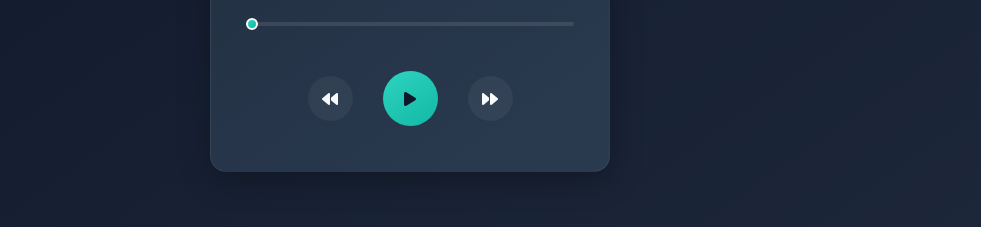
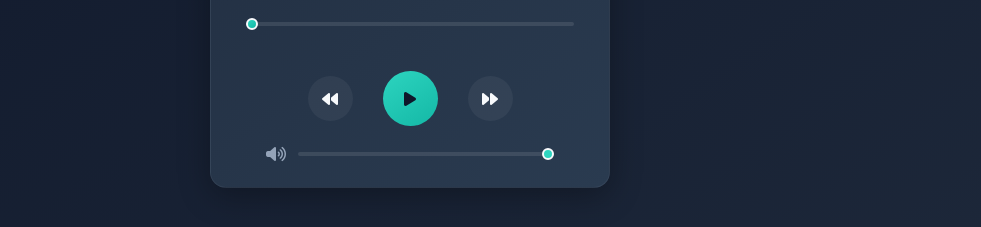
Before and after one commit to little-software-engineer/playlist-player, a plain HTML site: page index.html in a window 1280 px wide. Shown: the part 449-676 px from the top of the page, without its empty margins (180-1161 px from the left). Drawn offline with Linux system fonts and the light colour scheme.

Commit message:
Volume slider added.

```diff
--- a/index.html
+++ b/index.html
@@ -38,6 +38,10 @@
                 <div onclick="playPause()"><i class="fa-solid fa-play" id="ctrlIcon"></i></div>
                 <div onclick="playNext()"><i class="fa-solid fa-forward"></i></div>
             </div>
+            <div class="volume-control">
+                <i class="fa-solid fa-volume-high"></i>
+                <input type="range" id="volumeSlider" min="0" max="1" step="0.01" value="1">
+            </div>
         </div>
 
         <div class="playlist-panel">
@@ -58,6 +62,7 @@
         let songTitle = document.getElementById("songTitle");
         let artistName = document.getElementById("artistName");
         let albumArt = document.getElementById("albumArt");
+        let volumeSlider = document.getElementById("volumeSlider");
 
         let playlist = [];
         let currentTrackIndex = 0;
@@ -313,6 +318,11 @@
             event.stopPropagation();
             removeTrack(index);
         }
+
+        // Add volume control functionality
+        volumeSlider.addEventListener('input', function () {
+            song.volume = this.value;
+        });
     </script>
 </body>
 
--- a/style.css
+++ b/style.css
@@ -1,17 +1,18 @@
 :root {
   --primary-color: #2DD4BF;
-
+  /* Teal/mint akcenat */
+  /* Moderna roze-crvena */
   --background-dark: #0F172A;
-
+  /* Tamno plava pozadina */
   --surface-dark: #1E293B;
-
+  /* Tamna površina komponenti */
   --surface-light: #334155;
-
+  /* Svetlija površina za hover */
   --text-primary: #F8FAFC;
   --text-secondary: #94A3B8;
   --accent-gradient: linear-gradient(145deg, #2DD4BF, #14B8A6);
   --accent-color: #E94560;
-
+  /* Ista kao primary za konzistentnost */
   --hover-color: #333333;
 }
 
@@ -368,3 +369,74 @@ nav .circle {
   color: var(--primary-color);
   transform: translateY(-2px);
 }
+
+.volume-control {
+  display: flex;
+  align-items: center;
+  justify-content: center;
+  gap: 12px;
+  margin-top: 20px;
+  padding: 0 20px;
+}
+
+.volume-control i {
+  color: var(--text-secondary);
+  font-size: 16px;
+  transition: color 0.3s ease;
+}
+
+.volume-control:hover i {
+  color: var(--primary-color);
+}
+
+#volumeSlider {
+  -webkit-appearance: none;
+  width: 100%;
+  height: 4px;
+  background: rgba(255, 255, 255, 0.1);
+  border-radius: 4px;
+  cursor: pointer;
+  transition: all 0.3s ease;
+}
+
+#volumeSlider:hover {
+  background: rgba(255, 255, 255, 0.2);
+}
+
+#volumeSlider::-webkit-slider-thumb {
+  -webkit-appearance: none;
+  width: 12px;
+  height: 12px;
+  background: var(--primary-color);
+  border-radius: 50%;
+  border: 2px solid var(--text-primary);
+  cursor: pointer;
+  transition: all 0.3s ease;
+}
+
+#volumeSlider::-webkit-slider-thumb:hover {
+  transform: scale(1.2);
+  box-shadow: 0 0 10px var(--primary-color);
+}
+
+#volumeSlider::-moz-range-thumb {
+  width: 12px;
+  height: 12px;
+  background: var(--primary-color);
+  border-radius: 50%;
+  border: 2px solid var(--text-primary);
+  cursor: pointer;
+  transition: all 0.3s ease;
+}
+
+#volumeSlider::-moz-range-thumb:hover {
+  transform: scale(1.2);
+  box-shadow: 0 0 10px var(--primary-color);
+}
+
+.controls {
+  display: flex;
+  align-items: center;
+  justify-content: center;
+  padding: 0 20px;
+}
```
